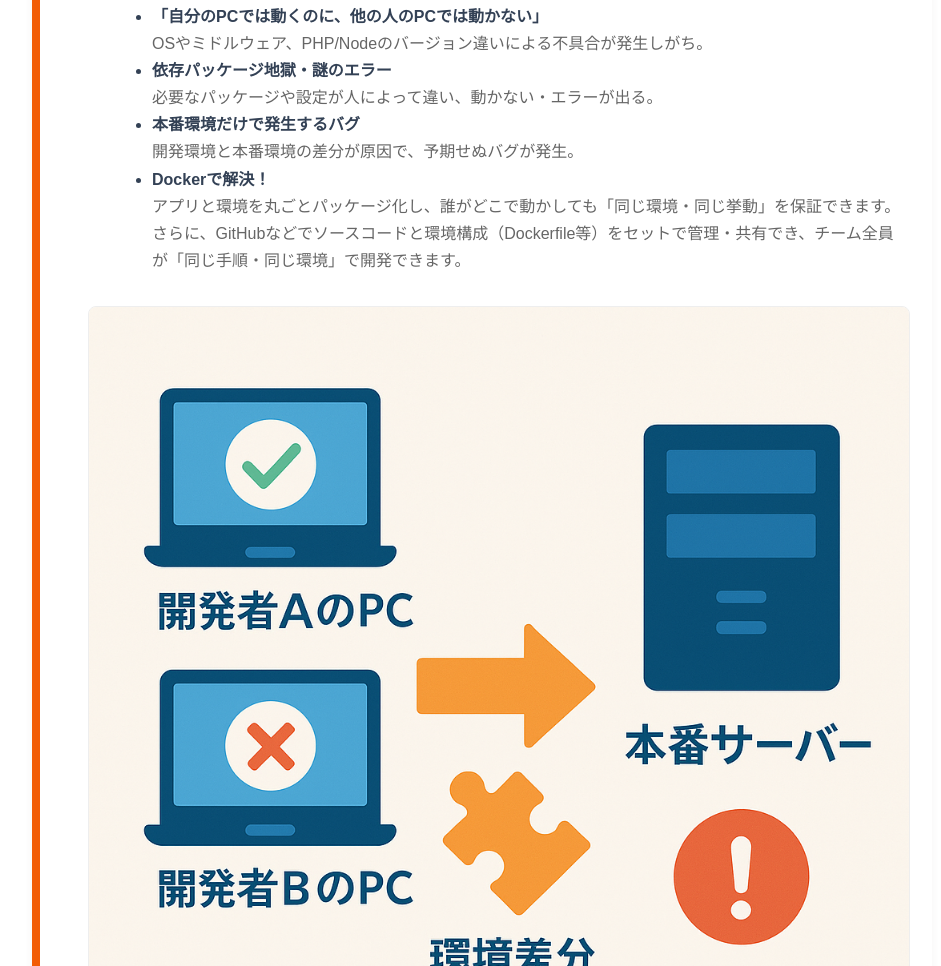
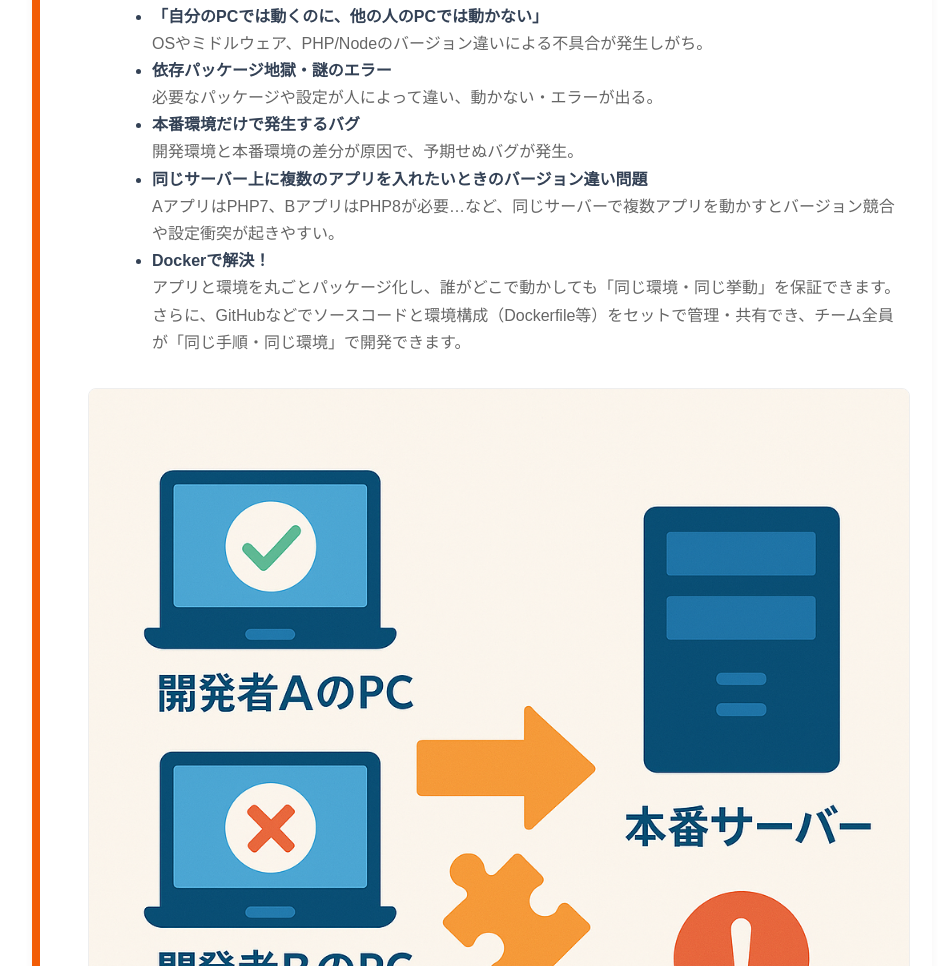
Before and after one commit to daiseilog111063/Git-docker, a plain HTML site: page handson_intro.html in a window 1280 px wide. Shown: the part 2665-3631 px from the top of the page, without its empty margins (158-1099 px from the left). Drawn offline with Linux system fonts and the light colour scheme.

Commit message:
手順の説明に「同じサーバー上に複数のアプリを入れたいときのバージョン違い問題」を追加し、バージョン競合や設定衝突のリスクについて言及しました。

```diff
--- a/handson_intro.html
+++ b/handson_intro.html
@@ -82,6 +82,9 @@
       <li><b>本番環境だけで発生するバグ</b><br>
         <span style="color:#666;">開発環境と本番環境の差分が原因で、予期せぬバグが発生。</span>
       </li>
+      <li><b>同じサーバー上に複数のアプリを入れたいときのバージョン違い問題</b><br>
+        <span style="color:#666;">AアプリはPHP7、BアプリはPHP8が必要…など、同じサーバーで複数アプリを動かすとバージョン競合や設定衝突が起きやすい。</span>
+      </li>
       <li><b>Dockerで解決！</b><br>
         <span style="color:#666;">アプリと環境を丸ごとパッケージ化し、誰がどこで動かしても「同じ環境・同じ挙動」を保証できます。<br>さらに、GitHubなどでソースコードと環境構成（Dockerfile等）をセットで管理・共有でき、チーム全員が「同じ手順・同じ環境」で開発できます。</span>
       </li>
```
